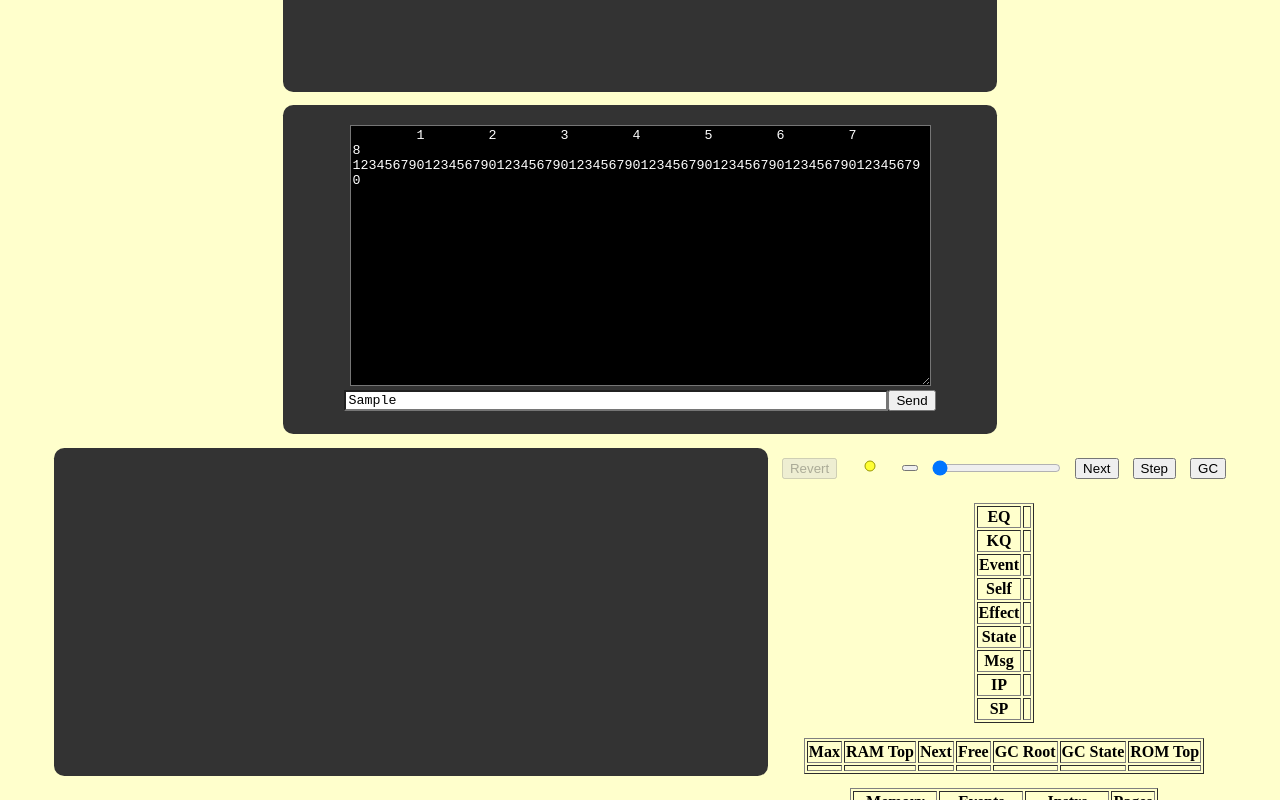
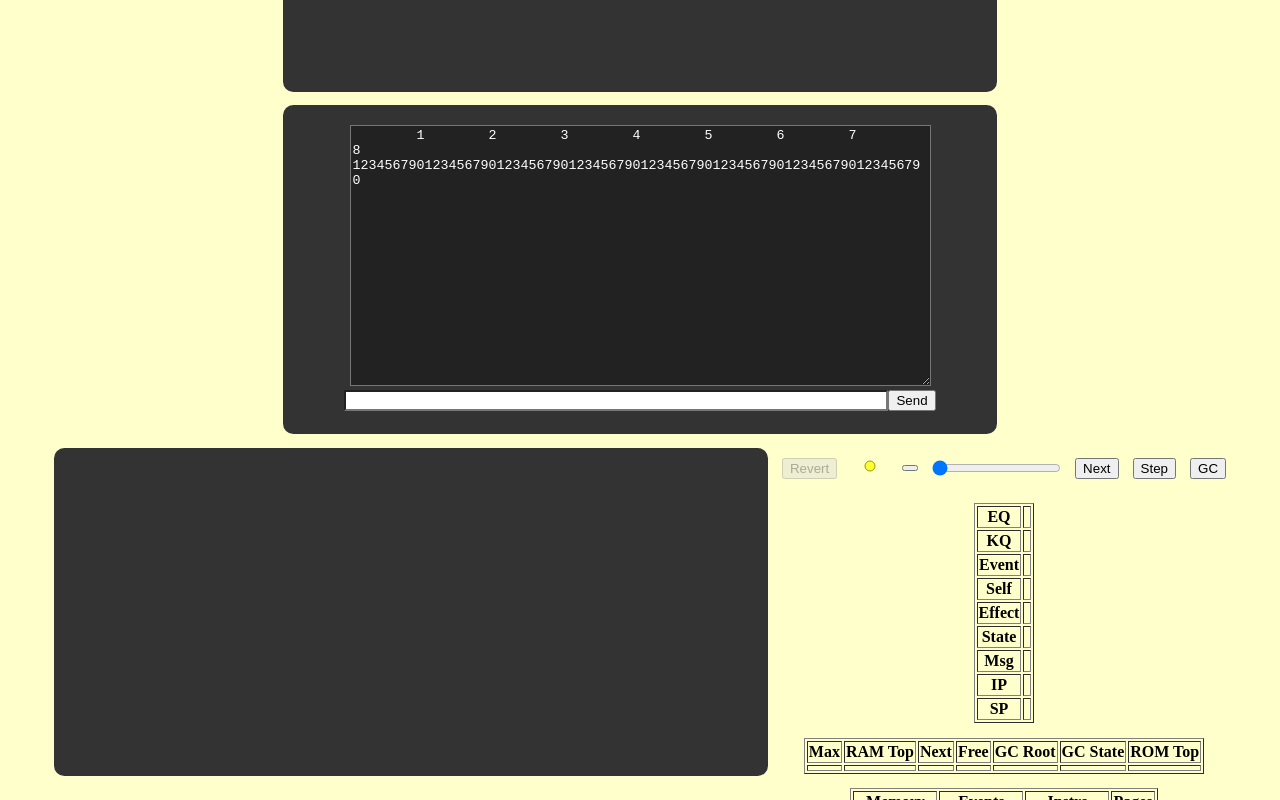
Before and after one commit to organix/uFork, a website with bundled scripts: page ufork-wasm/www/index.html in a window 1280 px wide. Both pictures are taken after typing "Sample" into the empty fields and a click on the button "Send". Shown: the part 987-1787 px from the top of the page. Built offline with nearby package versions, Linux system fonts and the light colour scheme; no server answers.

Commit message:
event handler for stdin

```diff
--- a/ufork-wasm/www/index.html
+++ b/ufork-wasm/www/index.html
@@ -66,7 +66,7 @@ table {
   align-items: center;
 }
 #stdout {
-  background-color: #000;
+  background-color: #222;
   color: #FFF;
   font-family: monospace;
   overflow: scroll;
--- a/ufork-wasm/www/index.js
+++ b/ufork-wasm/www/index.js
@@ -70,7 +70,6 @@ const $kqueue = document.getElementById("kqueue");
 const $mem_rom = document.getElementById("rom");
 const $mem_ram = document.getElementById("ram");
 const $mem_blob = document.getElementById("blob");
-//const $stdio_console = document.getElementById("stdio");
 const $source_monitor = document.getElementById("source");
 
 const $instr = document.getElementById("instr");
@@ -375,6 +374,18 @@ function render_loop() {
     requestAnimationFrame(render_loop);
 }
 
+const textEncoder = new TextEncoder();
+const utf8 = new Uint8Array(256);
+const $stdin = document.getElementById("stdin");
+const $send_button = document.getElementById("send-btn");
+$send_button.onclick = function () {
+    const text = $stdin.value;
+    const encodedResults = textEncoder.encodeInto(text, utf8);
+    //console.log(text, encodedResults, utf8);
+    console.log("Send", hexdump(utf8, 0, encodedResults.written));
+    $stdin.value = "";
+}
+
 const $gc_button = document.getElementById("gc-btn");
 $gc_button.onclick = gc_host;
 $gc_button.title = "Run garbage collection (g)";
```
